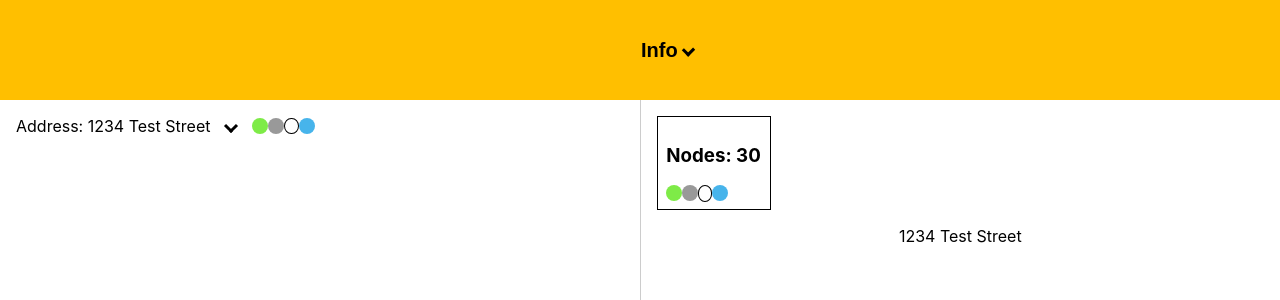
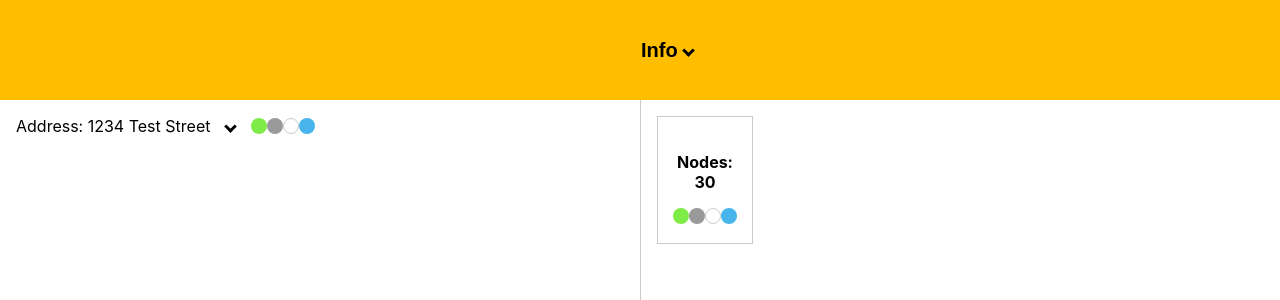
Before and after one commit to armandogj1/rad-labs, a React (Create React App) app: page / in a window 1280 px wide. Shown: the top 300 px of the page. Built offline with nearby package versions, Linux system fonts and the light colour scheme; the HTML template or start-up script is replaced by a standard one.

Commit message:
Refactor styling of borders; Change alignment of elements widget

```diff
--- a/src/App.css
+++ b/src/App.css
@@ -1,4 +1,5 @@
 .App {
+  max-height: 100vh;
   text-align: center;
 }
 
@@ -21,14 +22,15 @@
 }
 
 .explorer {
+  box-sizing: border-box;
   padding: 1em;
   width: 50vw;
-  height: calc(100vh - 100px);
   overflow-y: scroll;
 }
 
 .viewer {
   width: 50vw;
+  max-width: 50vw;
   padding: 1em;
   border-left: 1px solid var(--main-grey);
 }
--- a/src/components/RadiatorNode.jsx
+++ b/src/components/RadiatorNode.jsx
@@ -3,6 +3,7 @@ import evaluateNode from '../utils/evaluateNode';
 import formatTime from '../utils/formatTime';
 import { useRetrieveTime } from '../hooks/useRetrieveTime';
 import calculateTime from '../utils/calculateTime';
+import getTemperatureClass from '../utils/getTemperatureClass';
 
 function RadiatorNode(props) {
   // TODO: Include global state using Context to not prop drill
@@ -20,14 +21,16 @@ function RadiatorNode(props) {
   }
 
   return (
-    <div className={`node ${nodeStatus}`} data-testid='radiator-node'>
+    <div className={`node`} data-testid='radiator-node'>
       <h5>ID: {lora_euid}</h5>
       <p>Radiator Temperature: {radiator_temperature} F</p>
       <p>
-        Room Temperature: <span>{room_temperature}</span> F
+        Room Temperature:{' '}
+        <span className={getTemperatureClass(room_temperature)}>{room_temperature}</span>{' '}
+        F
       </p>
       <p>Date: {formatTime(last_message)}</p>
-      <p>Last last_message: {calculateTime(retrieved_at, last_message)}</p>
+      <p>Last Message: {calculateTime(retrieved_at, last_message)}</p>
     </div>
   );
 }
--- a/src/components/Viewer.jsx
+++ b/src/components/Viewer.jsx
@@ -2,27 +2,25 @@ import PropTypes from 'prop-types';
 import { useState } from 'react';
 import Widget from './Widget';
 import RadiatorNode from './RadiatorNode';
+import exists from '../utils/exists';
+import '../styles/Viewer.css';
 
 function Viewer({ el, viewerSetRef }) {
   const [item, setItem] = useState(el);
   viewerSetRef.current = setItem;
   // console.log(viewerSetRef);
-  const { statuses, node_count, name, number, last_message, lora_euid, type, nodes } =
-    item;
+  const { statuses, node_count, lora_euid, type, nodes } = item;
 
   return (
     <div className='viewer'>
       <Widget statuses={statuses} nodeCount={node_count} />
 
-      <div>
-        {!!lora_euid && <RadiatorNode {...item} />}
-        {type === 'Radiator' && nodes.map((n) => <RadiatorNode {...n} />)}
-        <div>
-          <p>{name}</p>
-          <p>{number}</p>
-          <p>{last_message}</p>
+      {(exists(lora_euid) || exists(nodes)) && (
+        <div className='radiator-nodes'>
+          {!!lora_euid && <RadiatorNode {...item} />}
+          {type === 'Radiator' && nodes.map((n) => <RadiatorNode {...n} />)}
         </div>
-      </div>
+      )}
     </div>
   );
 }
--- a/src/index.css
+++ b/src/index.css
@@ -7,17 +7,25 @@
   --valid-node-color: hsl(100, 80%, 60%);
 
   /* temperatures */
-  --invalid-node-color: hsl(1, 80%, 60%);
+  --HOT-color: hsl(1, 80%, 60%);
+  --WARM-color: hsl(25, 80%, 60%);
+  --COZY-color: hsl(100, 80%, 60%);
+  --COLD-color: hsl(200, 80%, 60%);
 
   --main-color: hsl(45, 100%, 50%);
   --main-grey: hsl(1, 0%, 80%);
 }
 body {
+  max-height: 100vh;
   margin: 0;
   font-family: -apple-system, BlinkMacSystemFont, 'Segoe UI', 'Roboto', 'Oxygen', 'Ubuntu',
     'Cantarell', 'Fira Sans', 'Droid Sans', 'Helvetica Neue', sans-serif;
   -webkit-font-smoothing: antialiased;
   -moz-osx-font-smoothing: grayscale;
+}
+
+* {
+  box-sizing: border-box;
 }
 
 /* *:not(:last-child, .node, .main-header, #root) {
--- a/src/styles/ExplorerItem.css
+++ b/src/styles/ExplorerItem.css
@@ -25,9 +25,9 @@
 }
 
 .status.NO_NODES {
-  border: 1px solid black;
-  max-width: 0.8em;
-  max-height: 90%;
+  border: 1px solid var(--main-grey);
+  /* max-width: 0.8em; */
+  /* max-height: 90%; */
 }
 
 .five-up-days {
--- a/src/styles/Radiator.css
+++ b/src/styles/Radiator.css
@@ -1,7 +1,7 @@
 .radiator {
   display: flex;
   flex-direction: column;
-  border: 1px solid black;
+  border: 1px solid var(--main-grey);
   padding: 1em;
 }
 
@@ -14,7 +14,7 @@
 }
 
 .node {
-  border: 1px solid black;
+  border: 1px solid var(--main-grey);
   padding: 1em;
 }
 
@@ -39,6 +39,20 @@
 }
 
 .radiator .NO_NODES {
-  border: 1px solid black;
-  padding: 1em;
+  border: 1px solid var(--main-grey);
+  /* padding: 1em; */
 }
+
+/* Temperatures */
+.HOT {
+  background-color: var(--HOT-color);
+}
+.WARM {
+  background-color: var(--WARM-color);
+}
+.COZY {
+  background-color: var(--COZY-color);
+}
+.COLD {
+  background-color: var(--COLD-color);
+}
--- a/src/styles/Status.css
+++ b/src/styles/Status.css
@@ -1,6 +1,6 @@
 .statuses {
   display: flex;
-  max-width: 4em;
+  /* max-width: 4em; */
   height: 1em;
 }
 
@@ -11,7 +11,7 @@
 }
 
 .status.NO_NODES {
-  border: 1px solid black;
-  width: 0.9em;
+  border: 1px solid var(--main-grey);
+  /* width: 0.9em; */
   height: 100%;
 }
--- /dev/null
+++ b/src/styles/Viewer.css
@@ -0,0 +1,18 @@
+.viewer {
+  display: grid;
+  grid-template-columns: 6em 1fr;
+  column-gap: 1em;
+  width: 50vw;
+  max-width: 50vw;
+  padding: 1em;
+  border-left: 1px solid var(--main-grey);
+}
+
+.radiator-nodes {
+  grid-column: 2;
+  overflow-y: scroll;
+}
+
+.radiator-nodes .node:not(:last-child) {
+  margin-bottom: 0.5em;
+}
--- a/src/styles/Widget.css
+++ b/src/styles/Widget.css
@@ -1,7 +1,17 @@
 .widget {
   display: flex;
   flex-direction: column;
+  justify-content: center;
   width: 6em;
-  border: 1px solid black;
+  max-height: 8em;
+  border: 1px solid var(--main-grey);
   padding: 0.5em;
 }
+
+.widget h3 {
+  font-size: 1em;
+}
+
+.widget .statuses {
+  justify-content: center;
+}
```
